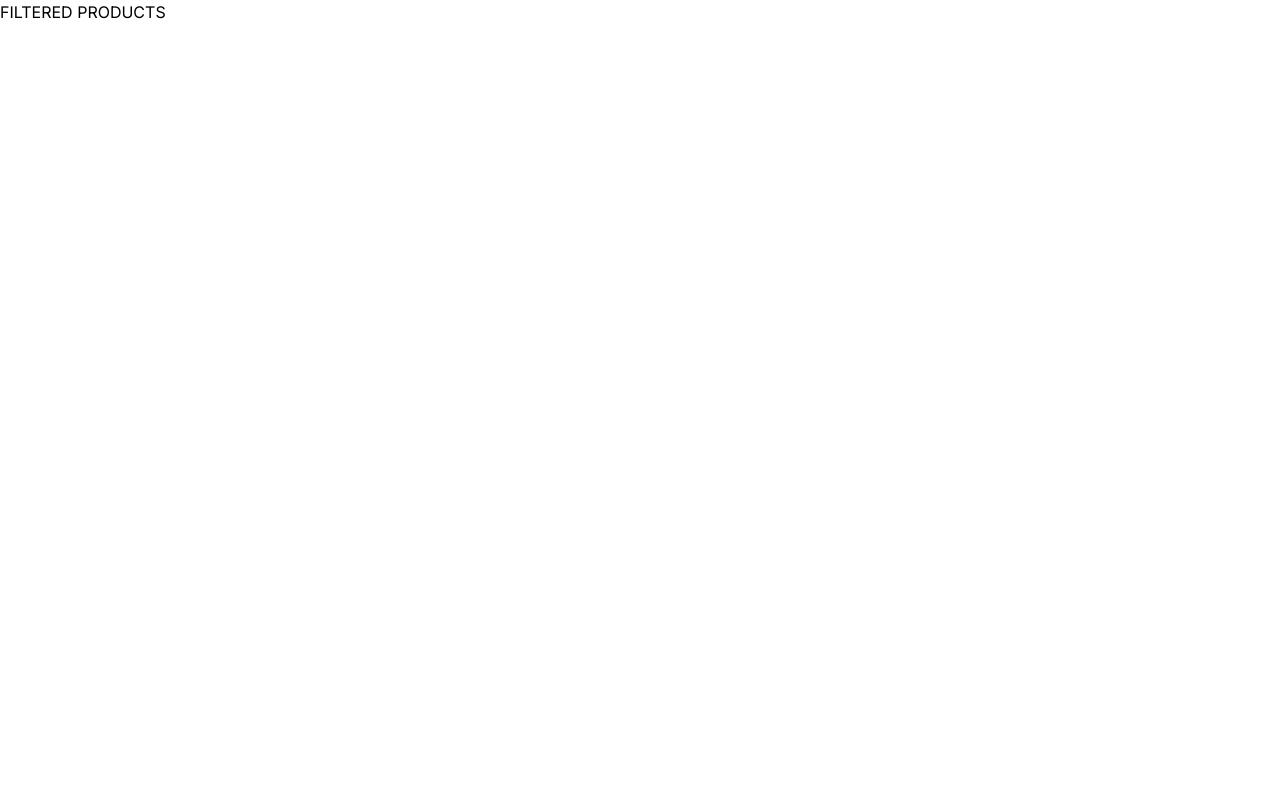
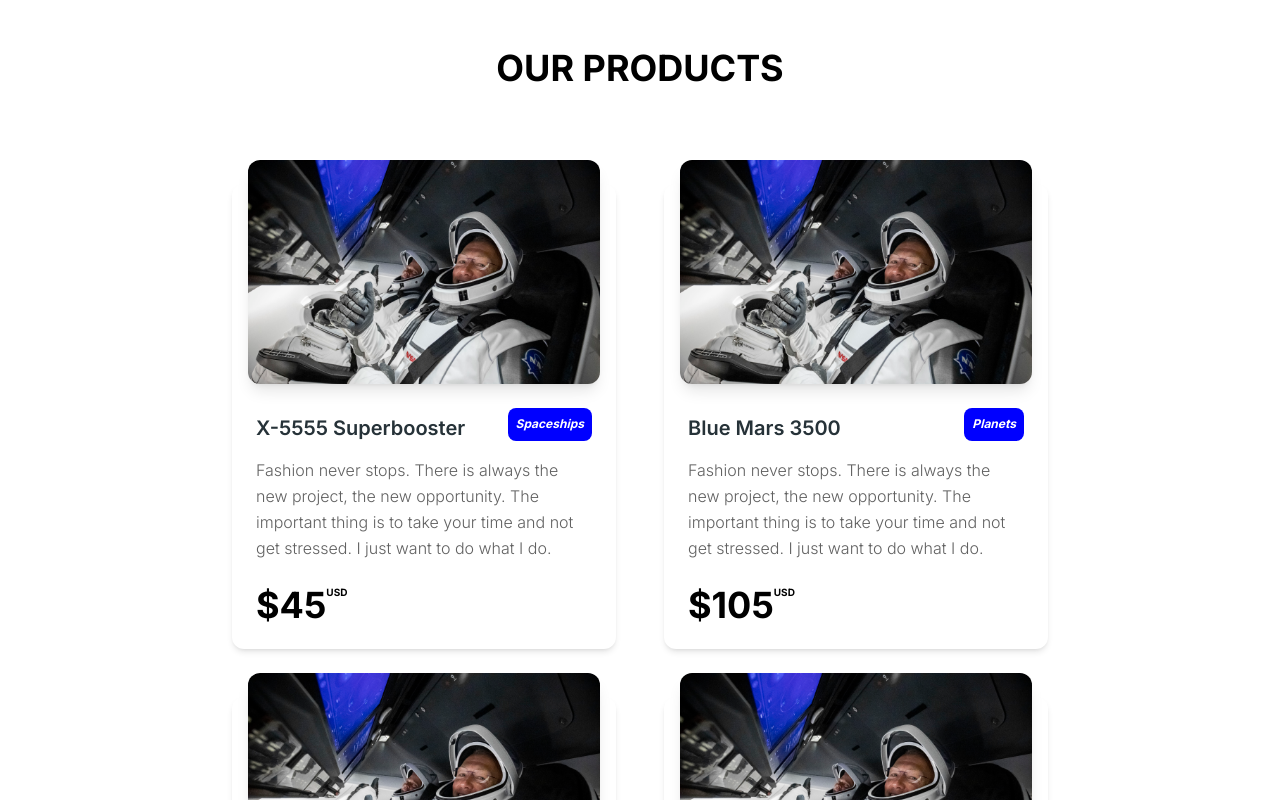
Before and after one commit to istvzsig/e-comm, a React (Vite) app: page /filteredProducts/1 in a window 1280 px wide. Shown: the top 800 px of the page. Built offline with nearby package versions, Linux system fonts and the light colour scheme.

Commit message:
update + rename FilterProducts -> ProductsList + update Navbar + update css + update mock data

```diff
--- a/src/App.tsx
+++ b/src/App.tsx
@@ -1,7 +1,7 @@
 import React from "react";
 import "./App.css";
 import Main from './components/Main/Main';
-import FilterProducts from './components/FilterProducts/FilterProducts';
+import ProductsList from './components/ProductsList/ProductsList';
 import { BrowserRouter, Routes, Route} from 'react-router-dom';
 
 class App extends React.Component {
@@ -13,7 +13,7 @@ class App extends React.Component {
             <Route path="/" element={<Main />} />
             <Route
               path="/filteredProducts/:type"
-              element={<FilterProducts />}>
+              element={<ProductsList />}>
             </Route>
           </Routes>
         </BrowserRouter>
--- a/src/assets/data/storeData.jsx
+++ b/src/assets/data/storeData.jsx
@@ -4,7 +4,7 @@ export const storeData = [
   {
     id: "1",
     img: spaceSuit,
-    name: "Casual T-Shirt 1",
+    name: "X-5555 Superbooster",
     text: "Fashion never stops. There is always the new project, the new opportunity. The important thing is to take your time and not get stressed. I just want to do what I do.",
     type: "Spaceships",
     size: ["XL", "L", "M", "S"],
@@ -15,7 +15,7 @@ export const storeData = [
   {
     id: "2",
     img: spaceSuit,
-    name: "Casual T-Shirt 1",
+    name: "Blue Mars 3500",
     text: "Fashion never stops. There is always the new project, the new opportunity. The important thing is to take your time and not get stressed. I just want to do what I do.",
     type: "Planets",
     size: ["XL", "L", "M", "S"],
@@ -26,7 +26,7 @@ export const storeData = [
   {
     id: "3",
     img: spaceSuit,
-    name: "Casual T-Shirt 1",
+    name: "Cadet's Best Friend",
     text: "Fashion never stops. There is always the new project, the new opportunity. The important thing is to take your time and not get stressed. I just want to do what I do.",
     type: "Suits",
     size: ["XL", "L", "M", "S"],
@@ -37,7 +37,7 @@ export const storeData = [
   {
     id: "4",
     img: spaceSuit,
-    name: "Spacehips",
+    name: "Condor 0X-Z4700",
     text: "Fashion never stops. There is always the new project, the new opportunity. The important thing is to take your time and not get stressed. I just want to do what I do.",
     type: "Spacehips",
     size: ["XL", "L", "M", "S"],
@@ -48,7 +48,7 @@ export const storeData = [
   {
     id: "5",
     img: spaceSuit,
-    name: "Casual T-Shirt 1",
+    name: "N-Gravity Spacewalker",
     text: "Fashion never stops. There is always the new project, the new opportunity. The important thing is to take your time and not get stressed. I just want to do what I do.",
     type: "Boots",
     size: ["XL", "L", "M", "S"],
@@ -65,40 +65,40 @@ export const storeData = [
     size: ["XL", "L", "M", "S"],
     color: ["black", "gray", "green"],
     gender: "male",
-    price: 233,
+    price: 9484,
   },
   {
     id: "7",
     img: spaceSuit,
-    name: "Casual T-Shirt 1",
+    name: "Zix's Cooking Gloves",
     text: "Fashion never stops. There is always the new project, the new opportunity. The important thing is to take your time and not get stressed. I just want to do what I do.",
     type: "Gloves",
     size: ["XL", "L", "M", "S"],
     color: ["black", "gray", "green"],
     gender: "male",
-    price: 233,
+    price: 61,
   },
   {
     id: "8",
     img: spaceSuit,
-    name: "Casual T-Shirt 1",
+    name: "Future Cyberpunk Bracelet",
     text: "Fashion never stops. There is always the new project, the new opportunity. The important thing is to take your time and not get stressed. I just want to do what I do.",
     type: "Accessories",
     size: ["XL", "L", "M", "S"],
     color: ["black", "gray", "green"],
     gender: "male",
-    price: 233,
+    price: 99,
   },
   {
     id: "9",
     img: spaceSuit,
-    name: "Casual T-Shirt 1",
+    name: "Moon Headbanger",
     text: "Fashion never stops. There is always the new project, the new opportunity. The important thing is to take your time and not get stressed. I just want to do what I do.",
     type: "Helmets",
     size: ["XL", "L", "M", "S"],
     color: ["black", "gray", "green"],
     gender: "male",
-    price: 233,
+    price: 'FREE',
   },
   {
     id: "10",
--- a/src/components/FilterNavigation/FilterNavigation.jsx
+++ b/src/components/FilterNavigation/FilterNavigation.jsx
@@ -1,19 +1,17 @@
 import React from "react";
-import FilterProducts from '../FilterProducts/FilterProducts';
 import featuredSpaceSuit from '../../assets/img/featured-space-suit.png';
 import { filterProducts } from "../../features/slices/productsSlice";
 import { connect } from 'react-redux';
 
 class FilterNavigation extends React.Component {
   filterProductsByType = (itemType) => {
-    console.log(this.props.filteredProducts)
     this.props.dispatch(filterProducts(itemType));
   }
 
   render() {
     const buttons = ['Spacehips', 'Planets', 'Suits', 'Badges', 'Boots', 'Helmets', 'Gloves', 'Accessories'];
     return (
-      <div className="overflow-hidden bg-white">
+      <div className="overflow-hidden bg-white relative z-1">
         <h1 className="text-black text-center font-bold py-12 text-8xl">PRODUCTS LIST</h1>
         <div className="text-center py-3 skew-x-[-12deg]">
           <h1 className="bg-black text-white inline p-3 px-20 font-bold text-3xl">
@@ -36,7 +34,6 @@ class FilterNavigation extends React.Component {
             </div>
           })}
         </div>
-        <FilterProducts />
       </div>
     )
   }
--- a/src/components/FilterProducts/FilterProducts.jsx
+++ /dev/null
@@ -1,11 +0,0 @@
-import React from "react";
-import spaceSuit from '../../assets/img/featured-space-suit.png';
-
-class FilterProducts extends React.Component {
-  render() {
-    return (
-      <h1>FILTERED PRODUCTS</h1>
-    )
-  }
-}
-export default FilterProducts;
--- a/src/components/Main/Main.jsx
+++ b/src/components/Main/Main.jsx
@@ -2,6 +2,8 @@ import React from "react";
 import Navbar from "../Navbar/Navbar";
 import Slider from "../Slider/Slider";
 import FilterNavigation from "../FilterNavigation/FilterNavigation";
+import ProductsList from '../ProductsList/ProductsList';
+
 class Main extends React.Component {
 
   render() {
@@ -10,6 +12,7 @@ class Main extends React.Component {
         <Navbar />
         <Slider />
         <FilterNavigation />
+        <ProductsList />
       </>
     );
   }
--- a/src/components/Navbar/Navbar.jsx
+++ b/src/components/Navbar/Navbar.jsx
@@ -13,13 +13,12 @@ class Navbar extends React.Component {
       } else {
         this.scrolled = false
       }
-      console.log(this.scrolled)
     });
   }
 
   render() {
     return (
-      <div className={`sticky top-0 z-1 backdrop-blur-md text-white ${this.scrolled ? "bg-[rgba(255,255,255,1)]" : "bg-[rgba(0,0,0,.4)]"}`}>
+      <div className={`sticky top-0 z-10 backdrop-blur-md text-white ${this.scrolled ? "bg-[rgba(255,255,255,1)]" : "bg-[rgba(0,0,0,.4)]"}`}>
         <nav className="w-full flex justify-between z-1111 items-center px-[2em]">
           <img className="h-[55px] my-2" src={logo} alt="logo" />
           <ul className="flex">
--- /dev/null
+++ b/src/components/ProductsList/ProductsList.jsx
@@ -0,0 +1,57 @@
+import React from "react";
+import spaceSuit from '../../assets/img/featured-space-suit.png';
+import { connect, useSelector } from "react-redux";
+import { storeData } from '../../assets/data/storeData';
+import {
+  Card,
+  CardHeader,
+  CardBody,
+  CardFooter,
+  Typography,
+  Button,
+} from "@material-tailwind/react";
+
+class ProductsList extends React.Component {
+
+  componentDidMount() {
+    // const products = this.props.useSelector(state => state.products.filteredProducts)
+    console.log(this.props, storeData)
+    // console.log(this.props.filteredProducts)
+  }
+
+  render() {
+    return (
+      <div className="flex flex-col bg-white py-12 relative z-[-1]">
+        <h1 className="text-black text-center font-bold pb-12 text-4xl">OUR PRODUCTS</h1>
+        <div className="flex flex-wrap justify-center">
+
+          {storeData.map((item, index) => {
+            return <Card key={index} className="mt-12 w-96 mx-6 cursor-poinder grayscale-0 hover:grayscale">
+              <CardHeader className="relative h-56">
+                <img
+                  src={item.img}
+                  alt="card-image"
+                />
+              </CardHeader>
+              <CardBody>
+                <Typography variant="h5" color="blue-gray" className="mb-2 flex justify-between items-center">
+                  {item.name}
+                  <Typography className="font-bold italic text-[12px] mb-2 text-white p-2 rounded-lg bg-[rgba(0,0,255,1)]">{item.type}</Typography>
+                </Typography>
+
+                <Typography>{item.text}</Typography>
+              </CardBody>
+              <CardFooter className="pt-0 flex">
+                <h1 className="text-black text-left font-bold text-4xl">${item.price}</h1>
+                <p className="text-[10px] text-black font-bold">USD</p>
+              </CardFooter>
+            </Card>
+          })}
+        </div>
+      </div>
+    )
+  }
+}
+
+const mapStateToProps = state => ({ filteredProducts: state.products });
+export default connect(mapStateToProps)(ProductsList);
```
